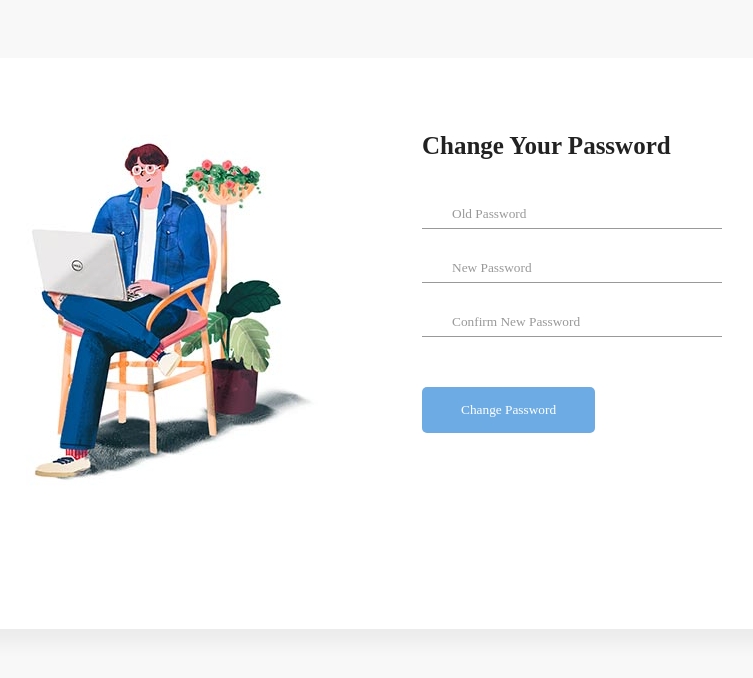
After one commit to meenphilip/Authify, a Django app: page /password-change/ in a window 1280 px wide. The commit adds this page. Shown: the top 678 px of the page, without its empty margins (278-1031 px from the left). Run offline with Django 5.2, Linux system fonts and the light colour scheme; a user stored in the database is signed in; some libraries are stand-ins or nearby versions; some web fonts are replaced.

Commit message:
Add a password change functionality

```diff
--- a/static/css/style.css
+++ b/static/css/style.css
@@ -20,194 +20,194 @@ list-type-ulli,
 
 /* poppins-300 - latin */
 @font-face {
-  font-family: 'Poppins';
+  font-family: "Poppins";
   font-style: normal;
   font-weight: 300;
-  src: url('../fonts/poppins/poppins-v5-latin-300.eot');
+  src: url("../fonts/poppins/poppins-v5-latin-300.eot");
   /* IE9 Compat Modes */
-  src: local('Poppins Light'), local('Poppins-Light'),
-    url('../fonts/poppins/poppins-v5-latin-300.eot?#iefix')
-      format('embedded-opentype'),
-    url('../fonts/poppins/poppins-v5-latin-300.woff2') format('woff2'),
-    url('../fonts/poppins/poppins-v5-latin-300.woff') format('woff'),
-    url('../fonts/poppins/poppins-v5-latin-300.ttf') format('truetype'),
-    url('../fonts/poppins/poppins-v5-latin-300.svg#Poppins') format('svg');
+  src: local("Poppins Light"), local("Poppins-Light"),
+    url("../fonts/poppins/poppins-v5-latin-300.eot?#iefix")
+      format("embedded-opentype"),
+    url("../fonts/poppins/poppins-v5-latin-300.woff2") format("woff2"),
+    url("../fonts/poppins/poppins-v5-latin-300.woff") format("woff"),
+    url("../fonts/poppins/poppins-v5-latin-300.ttf") format("truetype"),
+    url("../fonts/poppins/poppins-v5-latin-300.svg#Poppins") format("svg");
   /* Legacy iOS */
 }
 /* poppins-300italic - latin */
 @font-face {
-  font-family: 'Poppins';
+  font-family: "Poppins";
   font-style: italic;
   font-weight: 300;
-  src: url('../fonts/poppins/poppins-v5-latin-300italic.eot');
+  src: url("../fonts/poppins/poppins-v5-latin-300italic.eot");
   /* IE9 Compat Modes */
-  src: local('Poppins Light Italic'), local('Poppins-LightItalic'),
-    url('../fonts/poppins/poppins-v5-latin-300italic.eot?#iefix')
-      format('embedded-opentype'),
-    url('../fonts/poppins/poppins-v5-latin-300italic.woff2') format('woff2'),
-    url('../fonts/poppins/poppins-v5-latin-300italic.woff') format('woff'),
-    url('../fonts/poppins/poppins-v5-latin-300italic.ttf') format('truetype'),
-    url('../fonts/poppins/poppins-v5-latin-300italic.svg#Poppins') format('svg');
+  src: local("Poppins Light Italic"), local("Poppins-LightItalic"),
+    url("../fonts/poppins/poppins-v5-latin-300italic.eot?#iefix")
+      format("embedded-opentype"),
+    url("../fonts/poppins/poppins-v5-latin-300italic.woff2") format("woff2"),
+    url("../fonts/poppins/poppins-v5-latin-300italic.woff") format("woff"),
+    url("../fonts/poppins/poppins-v5-latin-300italic.ttf") format("truetype"),
+    url("../fonts/poppins/poppins-v5-latin-300italic.svg#Poppins") format("svg");
   /* Legacy iOS */
 }
 /* poppins-regular - latin */
 @font-face {
-  font-family: 'Poppins';
+  font-family: "Poppins";
   font-style: normal;
   font-weight: 400;
-  src: url('../fonts/poppins/poppins-v5-latin-regular.eot');
+  src: url("../fonts/poppins/poppins-v5-latin-regular.eot");
   /* IE9 Compat Modes */
-  src: local('Poppins Regular'), local('Poppins-Regular'),
-    url('../fonts/poppins/poppins-v5-latin-regular.eot?#iefix')
-      format('embedded-opentype'),
-    url('../fonts/poppins/poppins-v5-latin-regular.woff2') format('woff2'),
-    url('../fonts/poppins/poppins-v5-latin-regular.woff') format('woff'),
-    url('../fonts/poppins/poppins-v5-latin-regular.ttf') format('truetype'),
-    url('../fonts/poppins/poppins-v5-latin-regular.svg#Poppins') format('svg');
+  src: local("Poppins Regular"), local("Poppins-Regular"),
+    url("../fonts/poppins/poppins-v5-latin-regular.eot?#iefix")
+      format("embedded-opentype"),
+    url("../fonts/poppins/poppins-v5-latin-regular.woff2") format("woff2"),
+    url("../fonts/poppins/poppins-v5-latin-regular.woff") format("woff"),
+    url("../fonts/poppins/poppins-v5-latin-regular.ttf") format("truetype"),
+    url("../fonts/poppins/poppins-v5-latin-regular.svg#Poppins") format("svg");
   /* Legacy iOS */
 }
 /* poppins-italic - latin */
 @font-face {
-  font-family: 'Poppins';
+  font-family: "Poppins";
   font-style: italic;
   font-weight: 400;
-  src: url('../fonts/poppins/poppins-v5-latin-italic.eot');
+  src: url("../fonts/poppins/poppins-v5-latin-italic.eot");
   /* IE9 Compat Modes */
-  src: local('Poppins Italic'), local('Poppins-Italic'),
-    url('../fonts/poppins/poppins-v5-latin-italic.eot?#iefix')
-      format('embedded-opentype'),
-    url('../fonts/poppins/poppins-v5-latin-italic.woff2') format('woff2'),
-    url('../fonts/poppins/poppins-v5-latin-italic.woff') format('woff'),
-    url('../fonts/poppins/poppins-v5-latin-italic.ttf') format('truetype'),
-    url('../fonts/poppins/poppins-v5-latin-italic.svg#Poppins') format('svg');
+  src: local("Poppins Italic"), local("Poppins-Italic"),
+    url("../fonts/poppins/poppins-v5-latin-italic.eot?#iefix")
+      format("embedded-opentype"),
+    url("../fonts/poppins/poppins-v5-latin-italic.woff2") format("woff2"),
+    url("../fonts/poppins/poppins-v5-latin-italic.woff") format("woff"),
+    url("../fonts/poppins/poppins-v5-latin-italic.ttf") format("truetype"),
+    url("../fonts/poppins/poppins-v5-latin-italic.svg#Poppins") format("svg");
   /* Legacy iOS */
 }
 /* poppins-500 - latin */
 @font-face {
-  font-family: 'Poppins';
+  font-family: "Poppins";
   font-style: normal;
   font-weight: 500;
-  src: url('../fonts/poppins/poppins-v5-latin-500.eot');
+  src: url("../fonts/poppins/poppins-v5-latin-500.eot");
   /* IE9 Compat Modes */
-  src: local('Poppins Medium'), local('Poppins-Medium'),
-    url('../fonts/poppins/poppins-v5-latin-500.eot?#iefix')
-      format('embedded-opentype'),
-    url('../fonts/poppins/poppins-v5-latin-500.woff2') format('woff2'),
-    url('../fonts/poppins/poppins-v5-latin-500.woff') format('woff'),
-    url('../fonts/poppins/poppins-v5-latin-500.ttf') format('truetype'),
-    url('../fonts/poppins/poppins-v5-latin-500.svg#Poppins') format('svg');
+  src: local("Poppins Medium"), local("Poppins-Medium"),
+    url("../fonts/poppins/poppins-v5-latin-500.eot?#iefix")
+      format("embedded-opentype"),
+    url("../fonts/poppins/poppins-v5-latin-500.woff2") format("woff2"),
+    url("../fonts/poppins/poppins-v5-latin-500.woff") format("woff"),
+    url("../fonts/poppins/poppins-v5-latin-500.ttf") format("truetype"),
+    url("../fonts/poppins/poppins-v5-latin-500.svg#Poppins") format("svg");
   /* Legacy iOS */
 }
 /* poppins-500italic - latin */
 @font-face {
-  font-family: 'Poppins';
+  font-family: "Poppins";
   font-style: italic;
   font-weight: 500;
-  src: url('../fonts/poppins/poppins-v5-latin-500italic.eot');
+  src: url("../fonts/poppins/poppins-v5-latin-500italic.eot");
   /* IE9 Compat Modes */
-  src: local('Poppins Medium Italic'), local('Poppins-MediumItalic'),
-    url('../fonts/poppins/poppins-v5-latin-500italic.eot?#iefix')
-      format('embedded-opentype'),
-    url('../fonts/poppins/poppins-v5-latin-500italic.woff2') format('woff2'),
-    url('../fonts/poppins/poppins-v5-latin-500italic.woff') format('woff'),
-    url('../fonts/poppins/poppins-v5-latin-500italic.ttf') format('truetype'),
-    url('../fonts/poppins/poppins-v5-latin-500italic.svg#Poppins') format('svg');
+  src: local("Poppins Medium Italic"), local("Poppins-MediumItalic"),
+    url("../fonts/poppins/poppins-v5-latin-500italic.eot?#iefix")
+      format("embedded-opentype"),
+    url("../fonts/poppins/poppins-v5-latin-500italic.woff2") format("woff2"),
+    url("../fonts/poppins/poppins-v5-latin-500italic.woff") format("woff"),
+    url("../fonts/poppins/poppins-v5-latin-500italic.ttf") format("truetype"),
+    url("../fonts/poppins/poppins-v5-latin-500italic.svg#Poppins") format("svg");
   /* Legacy iOS */
 }
 /* poppins-600 - latin */
 @font-face {
-  font-family: 'Poppins';
+  font-family: "Poppins";
   font-style: normal;
   font-weight: 600;
-  src: url('../fonts/poppins/poppins-v5-latin-600.eot');
+  src: url("../fonts/poppins/poppins-v5-latin-600.eot");
   /* IE9 Compat Modes */
-  src: local('Poppins SemiBold'), local('Poppins-SemiBold'),
-    url('../fonts/poppins/poppins-v5-latin-600.eot?#iefix')
-      format('embedded-opentype'),
-    url('../fonts/poppins/poppins-v5-latin-600.woff2') format('woff2'),
-    url('../fonts/poppins/poppins-v5-latin-600.woff') format('woff'),
-    url('../fonts/poppins/poppins-v5-latin-600.ttf') format('truetype'),
-    url('../fonts/poppins/poppins-v5-latin-600.svg#Poppins') format('svg');
+  src: local("Poppins SemiBold"), local("Poppins-SemiBold"),
+    url("../fonts/poppins/poppins-v5-latin-600.eot?#iefix")
+      format("embedded-opentype"),
+    url("../fonts/poppins/poppins-v5-latin-600.woff2") format("woff2"),
+    url("../fonts/poppins/poppins-v5-latin-600.woff") format("woff"),
+    url("../fonts/poppins/poppins-v5-latin-600.ttf") format("truetype"),
+    url("../fonts/poppins/poppins-v5-latin-600.svg#Poppins") format("svg");
   /* Legacy iOS */
 }
 /* poppins-700 - latin */
 @font-face {
-  font-family: 'Poppins';
+  font-family: "Poppins";
   font-style: normal;
   font-weight: 700;
-  src: url('../fonts/poppins/poppins-v5-latin-700.eot');
+  src: url("../fonts/poppins/poppins-v5-latin-700.eot");
   /* IE9 Compat Modes */
-  src: local('Poppins Bold'), local('Poppins-Bold'),
-    url('../fonts/poppins/poppins-v5-latin-700.eot?#iefix')
-      format('embedded-opentype'),
-    url('../fonts/poppins/poppins-v5-latin-700.woff2') format('woff2'),
-    url('../fonts/poppins/poppins-v5-latin-700.woff') format('woff'),
-    url('../fonts/poppins/poppins-v5-latin-700.ttf') format('truetype'),
-    url('../fonts/poppins/poppins-v5-latin-700.svg#Poppins') format('svg');
+  src: local("Poppins Bold"), local("Poppins-Bold"),
+    url("../fonts/poppins/poppins-v5-latin-700.eot?#iefix")
+      format("embedded-opentype"),
+    url("../fonts/poppins/poppins-v5-latin-700.woff2") format("woff2"),
+    url("../fonts/poppins/poppins-v5-latin-700.woff") format("woff"),
+    url("../fonts/poppins/poppins-v5-latin-700.ttf") format("truetype"),
+    url("../fonts/poppins/poppins-v5-latin-700.svg#Poppins") format("svg");
   /* Legacy iOS */
 }
 /* poppins-700italic - latin */
 @font-face {
-  font-family: 'Poppins';
+  font-family: "Poppins";
   font-style: italic;
   font-weight: 700;
-  src: url('../fonts/poppins/poppins-v5-latin-700italic.eot');
+  src: url("../fonts/poppins/poppins-v5-latin-700italic.eot");
   /* IE9 Compat Modes */
-  src: local('Poppins Bold Italic'), local('Poppins-BoldItalic'),
-    url('../fonts/poppins/poppins-v5-latin-700italic.eot?#iefix')
-      format('embedded-opentype'),
-    url('../fonts/poppins/poppins-v5-latin-700italic.woff2') format('woff2'),
-    url('../fonts/poppins/poppins-v5-latin-700italic.woff') format('woff'),
-    url('../fonts/poppins/poppins-v5-latin-700italic.ttf') format('truetype'),
-    url('../fonts/poppins/poppins-v5-latin-700italic.svg#Poppins') format('svg');
+  src: local("Poppins Bold Italic"), local("Poppins-BoldItalic"),
+    url("../fonts/poppins/poppins-v5-latin-700italic.eot?#iefix")
+      format("embedded-opentype"),
+    url("../fonts/poppins/poppins-v5-latin-700italic.woff2") format("woff2"),
+    url("../fonts/poppins/poppins-v5-latin-700italic.woff") format("woff"),
+    url("../fonts/poppins/poppins-v5-latin-700italic.ttf") format("truetype"),
+    url("../fonts/poppins/poppins-v5-latin-700italic.svg#Poppins") format("svg");
   /* Legacy iOS */
 }
 /* poppins-800 - latin */
 @font-face {
-  font-family: 'Poppins';
+  font-family: "Poppins";
   font-style: normal;
   font-weight: 800;
-  src: url('../fonts/poppins/poppins-v5-latin-800.eot');
+  src: url("../fonts/poppins/poppins-v5-latin-800.eot");
   /* IE9 Compat Modes */
-  src: local('Poppins ExtraBold'), local('Poppins-ExtraBold'),
-    url('../fonts/poppins/poppins-v5-latin-800.eot?#iefix')
-      format('embedded-opentype'),
-    url('../fonts/poppins/poppins-v5-latin-800.woff2') format('woff2'),
-    url('../fonts/poppins/poppins-v5-latin-800.woff') format('woff'),
-    url('../fonts/poppins/poppins-v5-latin-800.ttf') format('truetype'),
-    url('../fonts/poppins/poppins-v5-latin-800.svg#Poppins') format('svg');
+  src: local("Poppins ExtraBold"), local("Poppins-ExtraBold"),
+    url("../fonts/poppins/poppins-v5-latin-800.eot?#iefix")
+      format("embedded-opentype"),
+    url("../fonts/poppins/poppins-v5-latin-800.woff2") format("woff2"),
+    url("../fonts/poppins/poppins-v5-latin-800.woff") format("woff"),
+    url("../fonts/poppins/poppins-v5-latin-800.ttf") format("truetype"),
+    url("../fonts/poppins/poppins-v5-latin-800.svg#Poppins") format("svg");
   /* Legacy iOS */
 }
 /* poppins-800italic - latin */
 @font-face {
-  font-family: 'Poppins';
+  font-family: "Poppins";
   font-style: italic;
   font-weight: 800;
-  src: url('../fonts/poppins/poppins-v5-latin-800italic.eot');
+  src: url("../fonts/poppins/poppins-v5-latin-800italic.eot");
   /* IE9 Compat Modes */
-  src: local('Poppins ExtraBold Italic'), local('Poppins-ExtraBoldItalic'),
-    url('../fonts/poppins/poppins-v5-latin-800italic.eot?#iefix')
-      format('embedded-opentype'),
-    url('../fonts/poppins/poppins-v5-latin-800italic.woff2') format('woff2'),
-    url('../fonts/poppins/poppins-v5-latin-800italic.woff') format('woff'),
-    url('../fonts/poppins/poppins-v5-latin-800italic.ttf') format('truetype'),
-    url('../fonts/poppins/poppins-v5-latin-800italic.svg#Poppins') format('svg');
+  src: local("Poppins ExtraBold Italic"), local("Poppins-ExtraBoldItalic"),
+    url("../fonts/poppins/poppins-v5-latin-800italic.eot?#iefix")
+      format("embedded-opentype"),
+    url("../fonts/poppins/poppins-v5-latin-800italic.woff2") format("woff2"),
+    url("../fonts/poppins/poppins-v5-latin-800italic.woff") format("woff"),
+    url("../fonts/poppins/poppins-v5-latin-800italic.ttf") format("truetype"),
+    url("../fonts/poppins/poppins-v5-latin-800italic.svg#Poppins") format("svg");
   /* Legacy iOS */
 }
 /* poppins-900 - latin */
 @font-face {
-  font-family: 'Poppins';
+  font-family: "Poppins";
   font-style: normal;
   font-weight: 900;
-  src: url('../fonts/poppins/poppins-v5-latin-900.eot');
+  src: url("../fonts/poppins/poppins-v5-latin-900.eot");
   /* IE9 Compat Modes */
-  src: local('Poppins Black'), local('Poppins-Black'),
-    url('../fonts/poppins/poppins-v5-latin-900.eot?#iefix')
-      format('embedded-opentype'),
-    url('../fonts/poppins/poppins-v5-latin-900.woff2') format('woff2'),
-    url('../fonts/poppins/poppins-v5-latin-900.woff') format('woff'),
-    url('../fonts/poppins/poppins-v5-latin-900.ttf') format('truetype'),
-    url('../fonts/poppins/poppins-v5-latin-900.svg#Poppins') format('svg');
+  src: local("Poppins Black"), local("Poppins-Black"),
+    url("../fonts/poppins/poppins-v5-latin-900.eot?#iefix")
+      format("embedded-opentype"),
+    url("../fonts/poppins/poppins-v5-latin-900.woff2") format("woff2"),
+    url("../fonts/poppins/poppins-v5-latin-900.woff") format("woff"),
+    url("../fonts/poppins/poppins-v5-latin-900.ttf") format("truetype"),
+    url("../fonts/poppins/poppins-v5-latin-900.svg#Poppins") format("svg");
   /* Legacy iOS */
 }
 a:focus,
@@ -253,7 +253,7 @@ textarea:focus {
   -ms-box-shadow: none !important;
 }
 
-input[type='checkbox'] {
+input[type="checkbox"] {
   appearance: checkbox !important;
   -moz-appearance: checkbox !important;
   -webkit-appearance: checkbox !important;
@@ -261,7 +261,7 @@ input[type='checkbox'] {
   -ms-appearance: checkbox !important;
 }
 
-input[type='radio'] {
+input[type="radio"] {
   appearance: radio !important;
   -moz-appearance: radio !important;
   -webkit-appearance: radio !important;
@@ -292,6 +292,14 @@ h2 {
   color: #222;
   font-family: Poppins;
   font-size: 36px;
+}
+
+.head-title {
+  font-size: 25px;
+}
+
+.header-title {
+  font-size: 19px;
 }
 
 .main {
@@ -489,7 +497,7 @@ input:focus:-moz-placeholder {
   color: #222;
 }
 
-input[type='checkbox']:not(old) {
+input[type="checkbox"]:not(old) {
   width: 2em;
   margin: 0;
   padding: 0;
@@ -497,13 +505,13 @@ input[type='checkbox']:not(old) {
   display: none;
 }
 
-input[type='checkbox']:not(old) + label {
+input[type="checkbox"]:not(old) + label {
   display: inline-block;
   line-height: 1.5em;
   margin-top: 6px;
 }
 
-input[type='checkbox']:not(old) + label > span {
+input[type="checkbox"]:not(old) + label > span {
   display: inline-block;
   width: 13px;
   height: 13px;
@@ -524,7 +532,7 @@ input[type='checkbox']:not(old) + label > span {
   vertical-align: bottom;
 }
 
-input[type='checkbox']:not(old):checked + label > span {
+input[type="checkbox"]:not(old):checked + label > span {
   background-image: -moz-linear-gradient(white, white);
   background-image: -ms-linear-gradient(white, white);
   background-image: -o-linear-gradient(white, white);
@@ -532,14 +540,14 @@ input[type='checkbox']:not(old):checked + label > span {
   background-image: linear-gradient(white, white);
 }
 
-input[type='checkbox']:not(old):checked + label > span:before {
-  content: '\f26b';
+input[type="checkbox"]:not(old):checked + label > span:before {
+  content: "\f26b";
   display: block;
   color: #222;
   font-size: 11px;
   line-height: 1.2;
   text-align: center;
-  font-family: 'Material-Design-Iconic-Font';
+  font-family: "Material-Design-Iconic-Font";
   font-weight: bold;
 }
 
@@ -566,7 +574,7 @@ label {
 
 label.error {
   position: relative;
-  background: url('../images/unchecked.gif') no-repeat;
+  background: url("../images/unchecked.gif") no-repeat;
   background-position-y: 3px;
   padding-left: 20px;
   display: block;
@@ -584,8 +592,8 @@ label.valid {
   background: transparent;
 }
 label.valid:after {
-  font-family: 'Material-Design-Iconic-Font';
-  content: '\f269';
+  font-family: "Material-Design-Iconic-Font";
+  content: "\f269";
   width: 100%;
   height: 100%;
   position: absolute;
--- a/users/forms.py
+++ b/users/forms.py
@@ -1,5 +1,6 @@
 from django import forms
 from django.contrib.auth.models import User
+from django.contrib.auth.forms import PasswordChangeForm
 
 # user login form
 # class LoginForm(forms.Form):
@@ -77,3 +78,31 @@ class UserRegistrationForm(forms.ModelForm):
         if cd["password"] != cd["password2"]:
             raise forms.ValidationError("Passwords don't match.")
         return cd["password2"]
+
+
+# Custom Password Change Form
+class CustomPasswordChangeForm(PasswordChangeForm):
+    old_password = forms.CharField(
+        widget=forms.PasswordInput(
+            attrs={
+                "placeholder": "Old Password",
+                "class": "form-control",
+            }
+        )
+    )
+    new_password1 = forms.CharField(
+        widget=forms.PasswordInput(
+            attrs={
+                "placeholder": "New Password",
+                "class": "form-control",
+            }
+        )
+    )
+    new_password2 = forms.CharField(
+        widget=forms.PasswordInput(
+            attrs={
+                "placeholder": "Confirm New Password",
+                "class": "form-control",
+            }
+        )
+    )
--- /dev/null
+++ b/users/templates/users/password_change_form.html
@@ -0,0 +1,66 @@
+{% extends "base.html" %}
+
+{% load static %}
+{% block title %}Change Your Password{% endblock %}
+
+{% block extra_css %}
+<!-- Main CSS -->
+<link rel="stylesheet" href="{% static 'css/style.css' %}" />
+<!-- Additional CSS -->
+
+{% endblock %}
+
+{% block content %}
+<div class="main">
+  <section class="sign-in">
+    <div class="container">
+      <div class="signin-content">
+        <div class="signin-image">
+          <figure>
+            <img
+              src="{% static 'images/signin-image.jpg' %}"
+              alt="password change image"
+            />
+          </figure>
+        </div>
+
+        <div class="signin-form">
+          <h2 class="form-title head-title">Change Your Password</h2>
+          <form method="post" class="register-form" id="password-change-form">
+            {% csrf_token %}
+            <div class="form-group">
+              <label for="{{ form.old_password.id_for_label }}"
+                ><i class="zmdi zmdi-lock"></i
+              ></label>
+              {{ form.old_password }}
+            </div>
+            <div class="form-group">
+              <label for="{{ form.new_password1.id_for_label }}"
+                ><i class="zmdi zmdi-lock-outline"></i
+              ></label>
+              {{ form.new_password1 }}
+            </div>
+            <div class="form-group">
+              <label for="{{ form.new_password2.id_for_label }}"
+                ><i class="zmdi zmdi-lock-outline"></i
+              ></label>
+              {{ form.new_password2 }}
+            </div>
+            <div class="form-group form-button">
+              <input
+                type="submit"
+                name="password_change"
+                id="password_change"
+                class="form-submit"
+                value="Change Password"
+              />
+            </div>
+          </form>
+        </div>
+      </div>
+    </div>
+  </section>
+</div>
+
+
+{% endblock %}
--- a/users/urls.py
+++ b/users/urls.py
@@ -1,4 +1,6 @@
 from django.urls import path
+from django.contrib.auth import views as auth_views
+from .views import CustomPasswordChangeView
 from . import views
 
 urlpatterns = [
@@ -6,5 +8,16 @@ urlpatterns = [
     path("login/", views.user_login, name="login"),
     path("logout/", views.user_logout, name="logout"),
     path("register/", views.user_register, name="register"),
+    # change password
+    path(
+        "password-change/", CustomPasswordChangeView.as_view(), name="password_change"
+    ),
+    path(
+        "password-change/done/",
+        auth_views.PasswordChangeDoneView.as_view(
+            template_name="users/password_change_done.html"
+        ),
+        name="password_change_done",
+    ),
     # path("registration_done/", views.registration_done, name="registration-done"),
 ]
--- a/users/views.py
+++ b/users/views.py
@@ -2,6 +2,8 @@ from django.shortcuts import render, redirect
 from django.http import HttpResponse
 from django.contrib.auth import authenticate, login, logout
 from django.contrib.auth.decorators import login_required
+from django.contrib.auth.views import PasswordChangeView
+from .forms import CustomPasswordChangeForm
 from .forms import LoginForm, UserRegistrationForm
 
 
@@ -66,3 +68,9 @@ def user_register(request):
 
 def registration_done(request):
     return render(request, "users/registration_done.html", {"new_user": request.user})
+
+
+# Custom Password Change View
+class CustomPasswordChangeView(PasswordChangeView):
+    form_class = CustomPasswordChangeForm
+    template_name = "users/password_change_form.html"
```
Also changed, not shown: users/templates/users/index.html (+13 -12 lines), users/templates/users/password_change_done.html (added, +37 -0 lines), db.sqlite3.
